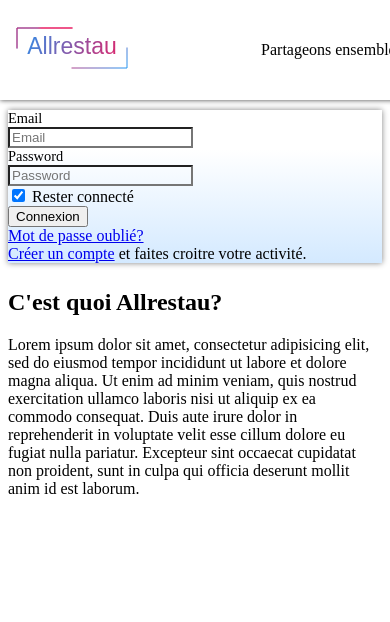
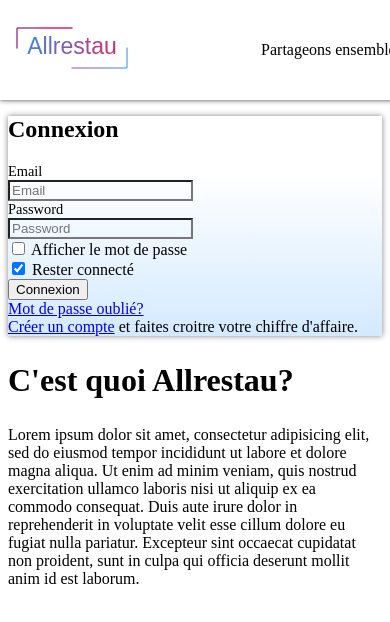
Before and after one commit to nyapayo/allrestau, a React (Create React App) app in the folder restau/: page / in a window 390 px wide. Shown: the top 622 px of the page. Built offline with nearby package versions, Linux system fonts and the light colour scheme.

Commit message:
Add show / Hide password fucntionnality

```diff
--- a/restau/src/components/App.css
+++ b/restau/src/components/App.css
@@ -1,11 +1,13 @@
 .main {
 	position: relative;
-	margin-top: 140px;
+	/* Margin top because of header (130px) on large screen + 16px */
+	margin-top: 146px;
 	scroll-behavior: smooth;
 }
 @media only screen and (max-width: 600px) {
 	.main {
-		margin-top: 110px;
+		/* Margin top because of header (100px) on phone screen + 16px */
+		margin-top: 116px;
 	}
 }
 
--- a/restau/src/components/AppInfo/AppInfo.css
+++ b/restau/src/components/AppInfo/AppInfo.css
@@ -0,0 +1,3 @@
+#app-question {
+	font-size: 32px;
+}
--- a/restau/src/components/AppInfo/AppInfo.js
+++ b/restau/src/components/AppInfo/AppInfo.js
@@ -4,7 +4,7 @@ import './AppInfo.css';
 const AppInfo = props => {
 	return (
 		<div>
-			<h2 className='w3-xxlarge'>C'est quoi Allrestau?</h2>
+			<h2 className='w3-text-blue' id='app-question'>C'est quoi Allrestau?</h2>
 			<p>
 				Lorem ipsum dolor sit amet, consectetur adipisicing elit, sed do eiusmod
 		    tempor incididunt ut labore et dolore magna aliqua. Ut enim ad minim veniam,
--- a/restau/src/components/Footer/Footer.css
+++ b/restau/src/components/Footer/Footer.css
@@ -3,7 +3,7 @@
 	bottom: 0;
 	left: 0;
 	width: 100%;
-	height: 40px;
+	height: auto;
 	background: #eee;
 	display: flex;
 	align-items: center;
--- a/restau/src/components/Footer/Footer.js
+++ b/restau/src/components/Footer/Footer.js
@@ -12,7 +12,7 @@ const Footer = props => {
 				  if (prevScrollpos > currentScrollPos) {
 				    document.getElementById("app-footer").style.bottom = "0";
 				  } else {
-				    document.getElementById("app-footer").style.bottom = "-50px";
+				    document.getElementById("app-footer").style.bottom = "-100px";
 				  }
 				  prevScrollpos = currentScrollPos;
 			}
@@ -23,7 +23,11 @@ const Footer = props => {
 	});
 	return (
 		<footer className='footer' id='app-footer'>
-			&copy; Allrestau 2020. Tous droits reservés.
+			<p className='w3-opacity'>
+				&copy; Allrestau 2020.
+				Tel: <a href='tel:+237-676-615-300'>00237676615300</a>.
+				Email: <a href='mailto:siakajunior1997@gmail.com'>allrestau@support.com</a>
+			</p>
 		</footer>
 	);
 }
--- a/restau/src/components/Login/Login.css
+++ b/restau/src/components/Login/Login.css
@@ -1,3 +1,3 @@
 .login {
-
+	margin-top: 16px;
 }
--- a/restau/src/components/Login/Login.js
+++ b/restau/src/components/Login/Login.js
@@ -28,9 +28,7 @@ const Login = props => {
 								<LoginForm />
 							</div>
 							<div className='w3-col l8 m7 s12 w3-container'>
-								<div style={{marginTop: '7%'}}>
-									<AppInfo />
-								</div>
+								<AppInfo />
 							</div>
 						</div>
 					</div>
--- a/restau/src/components/Login/LoginForm.css
+++ b/restau/src/components/Login/LoginForm.css
@@ -1,5 +1,8 @@
 .loginForm {
 	background: linear-gradient(to bottom, #ffffff 26%, #99ccff 200%);
-	box-shadow: 0 0 6px #828282;
 	width: 100%;
 }
+
+.loginForm-shadow {
+	box-shadow: 0 0 6px #828282;
+}
--- a/restau/src/components/Login/LoginForm.js
+++ b/restau/src/components/Login/LoginForm.js
@@ -3,7 +3,7 @@ import './LoginForm.css';
 import {Link} from 'react-router-dom';
 import MaterialIcon from 'material-icons-react';
 import { connect } from 'react-redux';
-import { loginEmailChange, loginPasswordChange, loginResterConnecteChange } from '../../actions.js';
+import { loginEmailChange, loginPasswordChange, loginResterConnecteChange, loginShowPassword } from '../../actions.js';
 import $ from 'jquery';
 
 const LoginForm = (props) => {
@@ -23,8 +23,11 @@ const LoginForm = (props) => {
 		}
 	});
 	return (
-		<div className='loginForm'>
+		<div className='loginForm loginForm-shadow'>
 			<form action='' encType='multipart/form-data' method='post' name='loginForm' id='loginForm' className='w3-container' autoComplete='off'>
+				<div className='w3-section'>
+					<h2 className='w3-text-blue'>Connexion</h2>
+				</div>
 				<div className='w3-section'>
 					<label htmlFor='loginEmailInput' className='input-label'>Email</label>
 					<input
@@ -56,6 +59,22 @@ const LoginForm = (props) => {
 				<div className='w3-section'>
 					<input
 						type='checkbox'
+						name='showPassword'
+						checked={props.showPassword}
+						onChange={e => {
+							let loginPasswordInput = document.querySelector('#loginPasswordInput');
+							if (loginPasswordInput.type === 'password') loginPasswordInput.type = 'text'
+							else loginPasswordInput.type = 'password'
+							props.loginShowPassword();
+						}}
+						className='w3-check'
+						id='showLoginPassword'
+					/>
+					<label htmlFor='showLoginPassword'> Afficher le mot de passe</label>
+				</div>
+				<div className='w3-section'>
+					<input
+						type='checkbox'
 						name='resterConnecte'
 						value='resterConnecte'
 						checked={props.resterConnecte}
@@ -75,7 +94,7 @@ const LoginForm = (props) => {
 					<Link to={'/register'} className='w3-text-blue'>
 						Créer un compte
 					</Link>
-					<span> et faites croitre votre activité.</span>
+					<span> et faites croitre votre chiffre d'affaire.</span>
 				</div>
 			</form>
 
@@ -87,14 +106,16 @@ const mapStateToProps = state => (
 	{
 		email: state.login.email,
 		password: state.login.password,
-		resterConnecte: state.login.resterConnecte
+		resterConnecte: state.login.resterConnecte,
+		showPassword: state.login.showPassword
 	}
 );
 
 const mapDispatchToProps = {
 	loginEmailChange,
 	loginPasswordChange,
-	loginResterConnecteChange
+	loginResterConnecteChange,
+	loginShowPassword
 }
 
 export default connect(mapStateToProps, mapDispatchToProps)(LoginForm);
```
